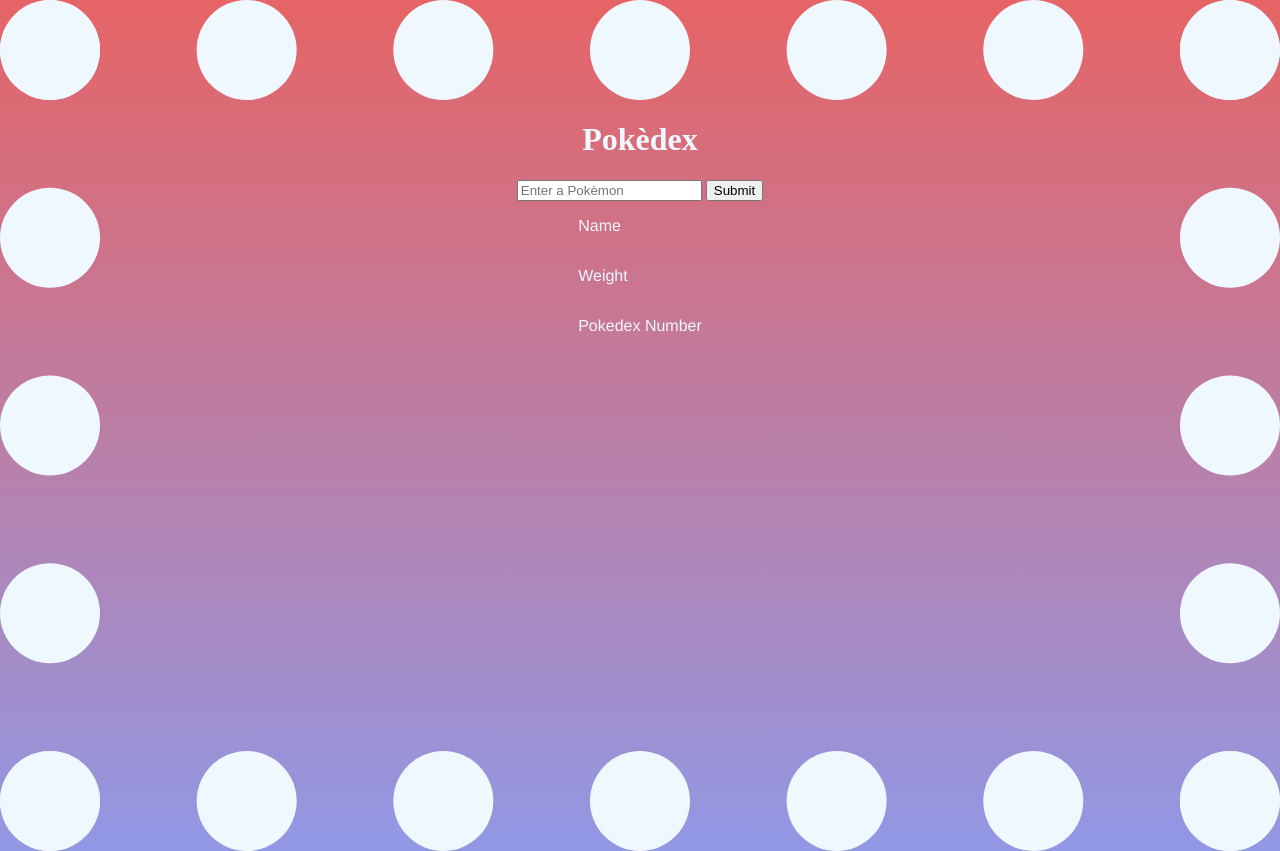
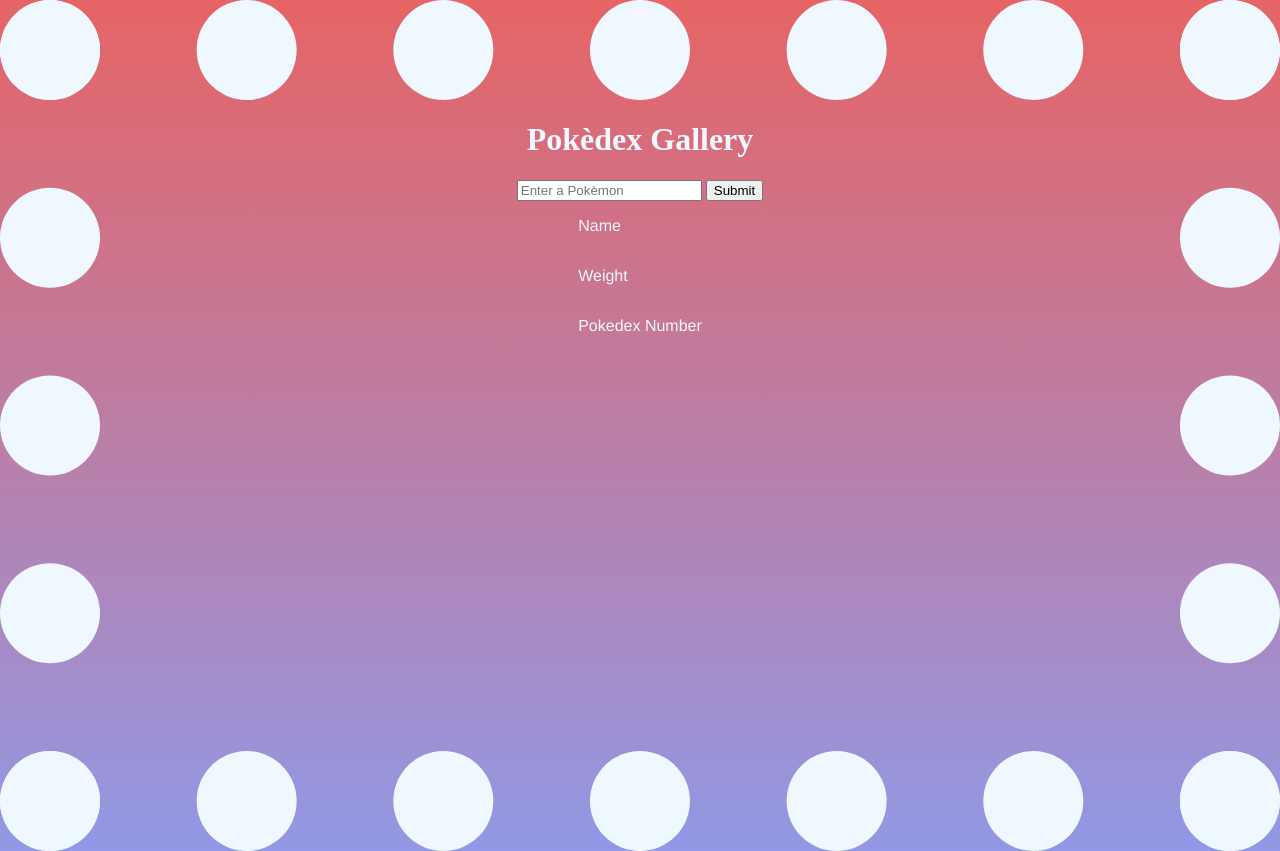
Before and after one commit to android718/projectone, a plain HTML site: page index.html in a window 1280 px wide. Drawn offline with nearby package versions, Linux system fonts and the light colour scheme.

Commit message:
updated readme

```diff
--- a/index.html
+++ b/index.html
@@ -12,11 +12,11 @@
     <script defer src="script.js"></script>
 
 
-    <title>Pokédex</title>
+    <title>Pokèdex Gallery</title>
 </head>
 <body>
     <header>
-        <h1>Pokèdex</h1>
+        <h1>Pokèdex Gallery</h1>
       </header>
 
       <div class="pokedex"></div>
```
Also changed, not shown: 2 other files.
